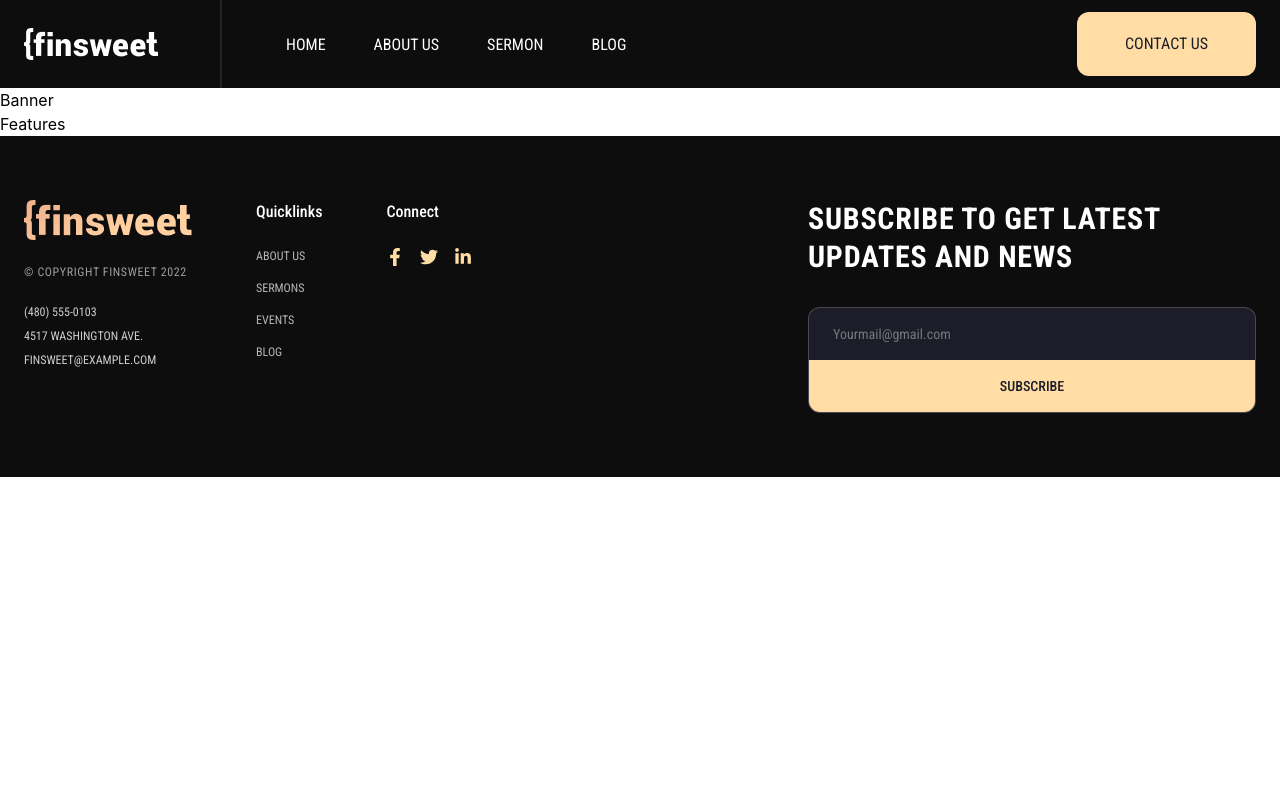
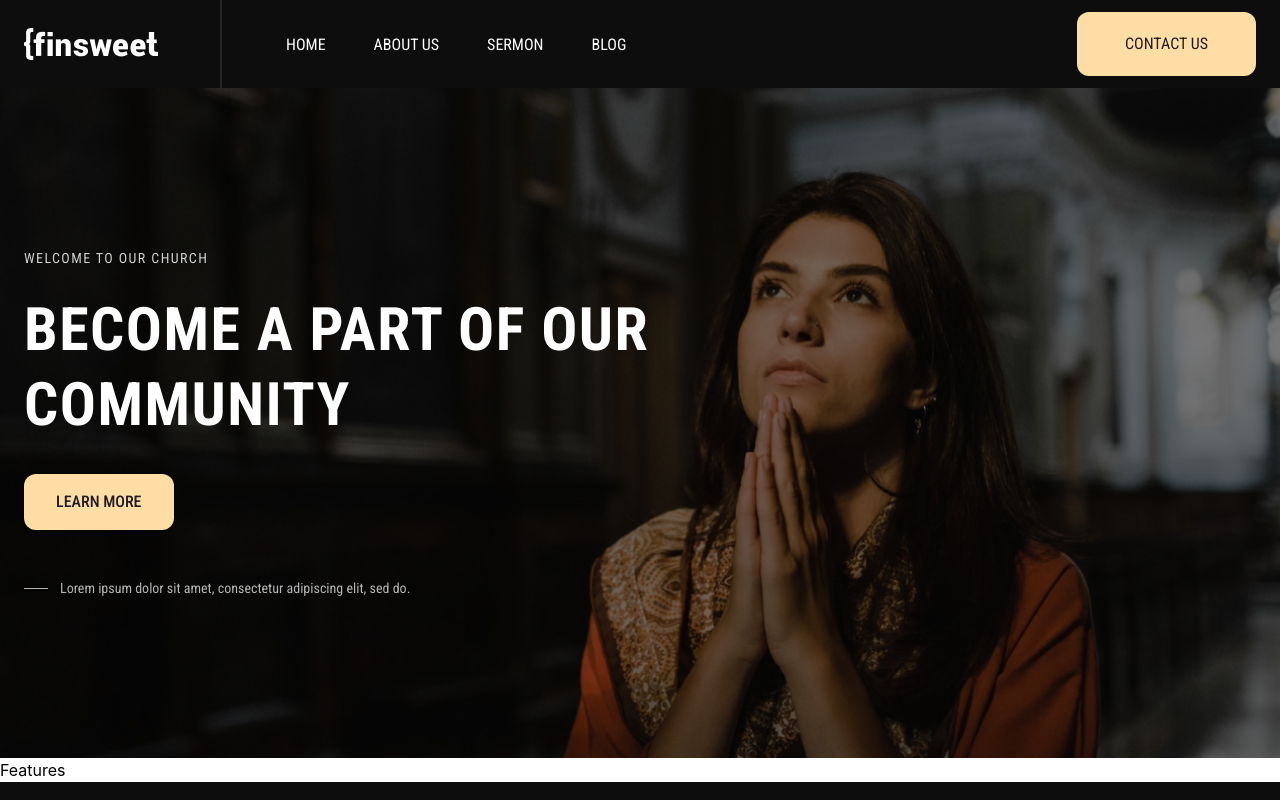
Before and after one commit to dev-mehedihassan/finsweet-tailwind, a React (Vite) app: page / in a window 1280 px wide. Shown: the top 800 px of the page. Built offline with nearby package versions, Linux system fonts and the light colour scheme.

Commit message:
Homepage banner section added

```diff
--- a/src/components/pages/homepage/Banner.jsx
+++ b/src/components/pages/homepage/Banner.jsx
@@ -1,8 +1,38 @@
 import React from 'react'
+import Container from '../../common/Container'
+import Anchor from '../../ui/Anchor'
+import bannerImg from '../../../assets/banner.png' // Adjust the image path based on your assets folder structure
 
 const Banner = () => {
   return (
-    <div>Banner</div>
+    <div
+      className="relative bg-cover bg-center bg-no-repeat py-32 xl:py-40 text-white"
+      style={{ backgroundImage: `url(${bannerImg})` }}
+    >
+      <div className="absolute inset-0 bg-black/50" />
+      <Container className="relative z-10">
+        <div className="max-w-2xl flex flex-col items-start gap-6">
+          <p className="font-roboto text-xs xl:text-sm uppercase tracking-widest text-white/80">
+            Welcome to our church
+          </p>
+          <h1 className="font-roboto text-4xl sm:text-5xl xl:text-6xl font-bold uppercase tracking-wide leading-tight">
+            Become a part of our community
+          </h1>
+          <div className="pt-2">
+            <Anchor
+              href="/about"
+              className="inline-block bg-brand-peach text-[#1C1D28] font-roboto font-medium text-base uppercase px-8 py-4 rounded-xl hover:opacity-90 transition-opacity"
+            >
+              Learn More
+            </Anchor>
+          </div>
+          <div className="pt-6 flex items-center gap-3 text-white/70 font-roboto text-xs xl:text-sm">
+            <span className="w-6 h-[1px] bg-white/70"></span>
+            <p>Lorem ipsum dolor sit amet, consectetur adipiscing elit, sed do.</p>
+          </div>
+        </div>
+      </Container>
+    </div>
   )
 }
 
```
